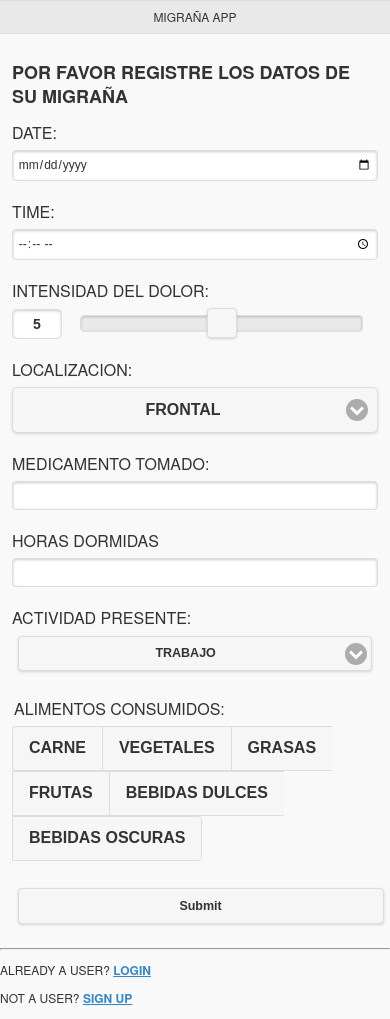
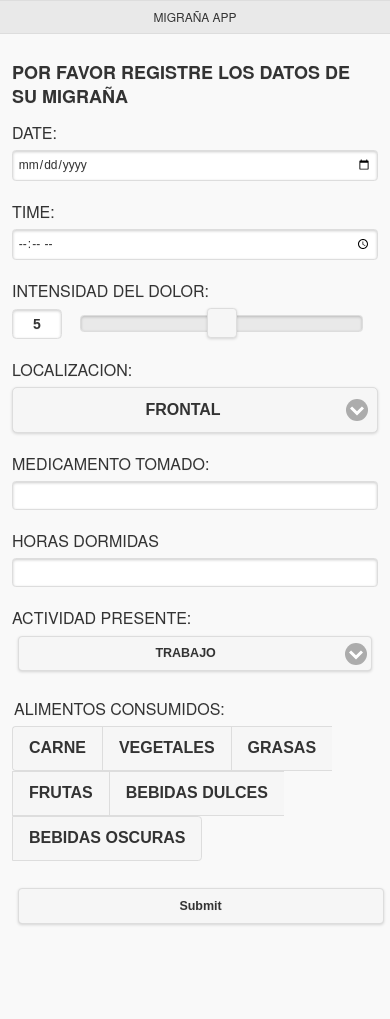
Before and after one commit to ecos-codeaholics/AS-PacientAppCordovaJQuery, a plain HTML site: page www/registro.html in a window 390 px wide. After the commit the page ends 942 px from the top, so only its background shows below. Drawn offline with nearby package versions, Linux system fonts and the light colour scheme; some packages are replaced by stand-ins of ours.

Commit message:
[fix] make little cleanup

```diff
--- a/www/registro.html
+++ b/www/registro.html
@@ -92,10 +92,6 @@
 
     </div>
 
-
-    <hr/>
-    <p>Already a user? <a href="login.html">Login</a></p>
-    <p>Not a user? <a href="index.html">Sign up</a></p>
 </div>
 </body>
 </html>
```
